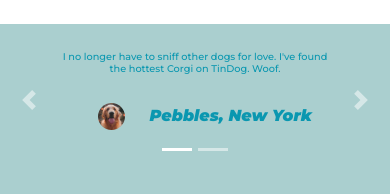
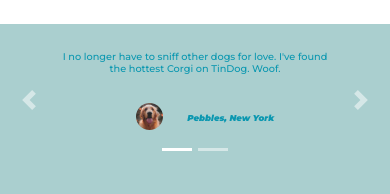
Before and after one commit to harshalmenge/tindog, a plain HTML site: page index.html in a window 390 px wide. Shown: the part 1542-1736 px from the top of the page. Drawn offline with nearby package versions, Linux system fonts and the light colour scheme.

Commit message:
Update styles.css

```diff
--- a/css/styles.css
+++ b/css/styles.css
@@ -231,4 +231,8 @@
     .price-heading-text{
       font-size:4.5vw;
     }
+     em{
+       font-size: 2.2vw;
+    }
+
   }
```
